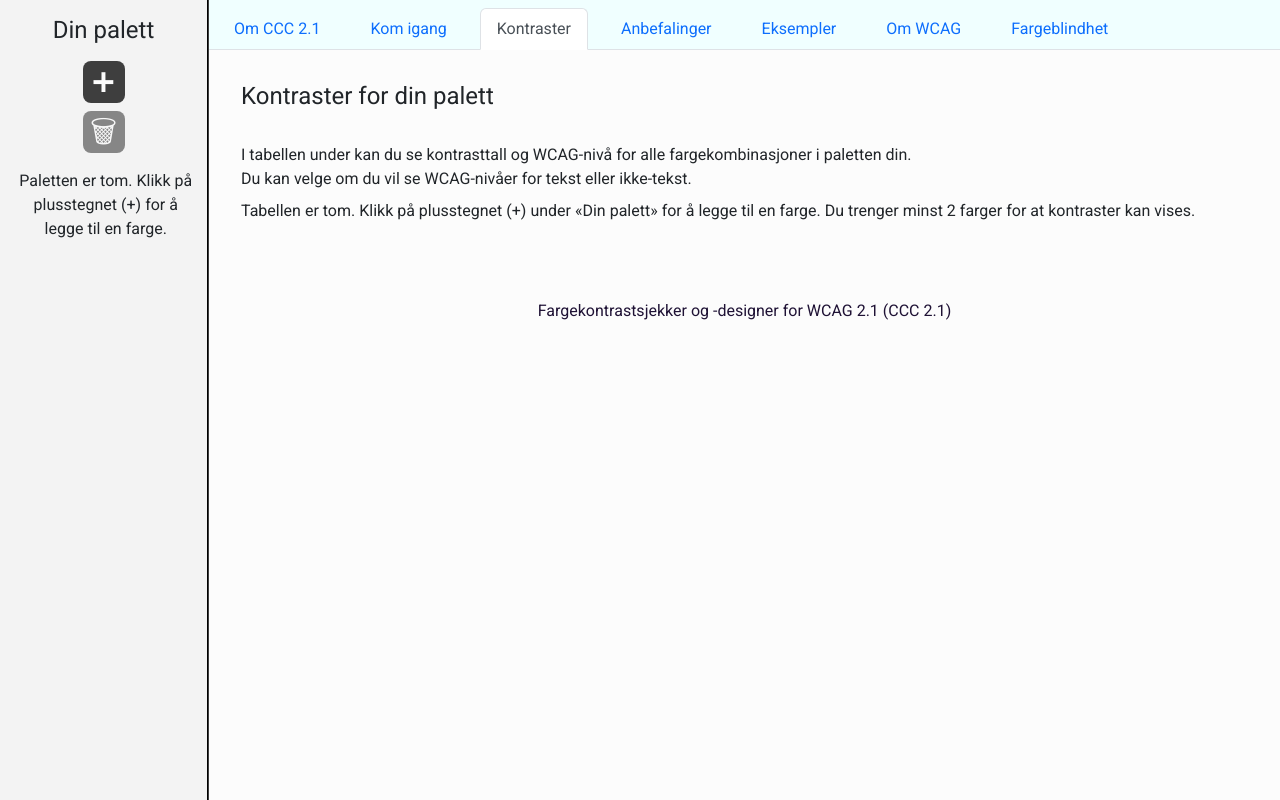
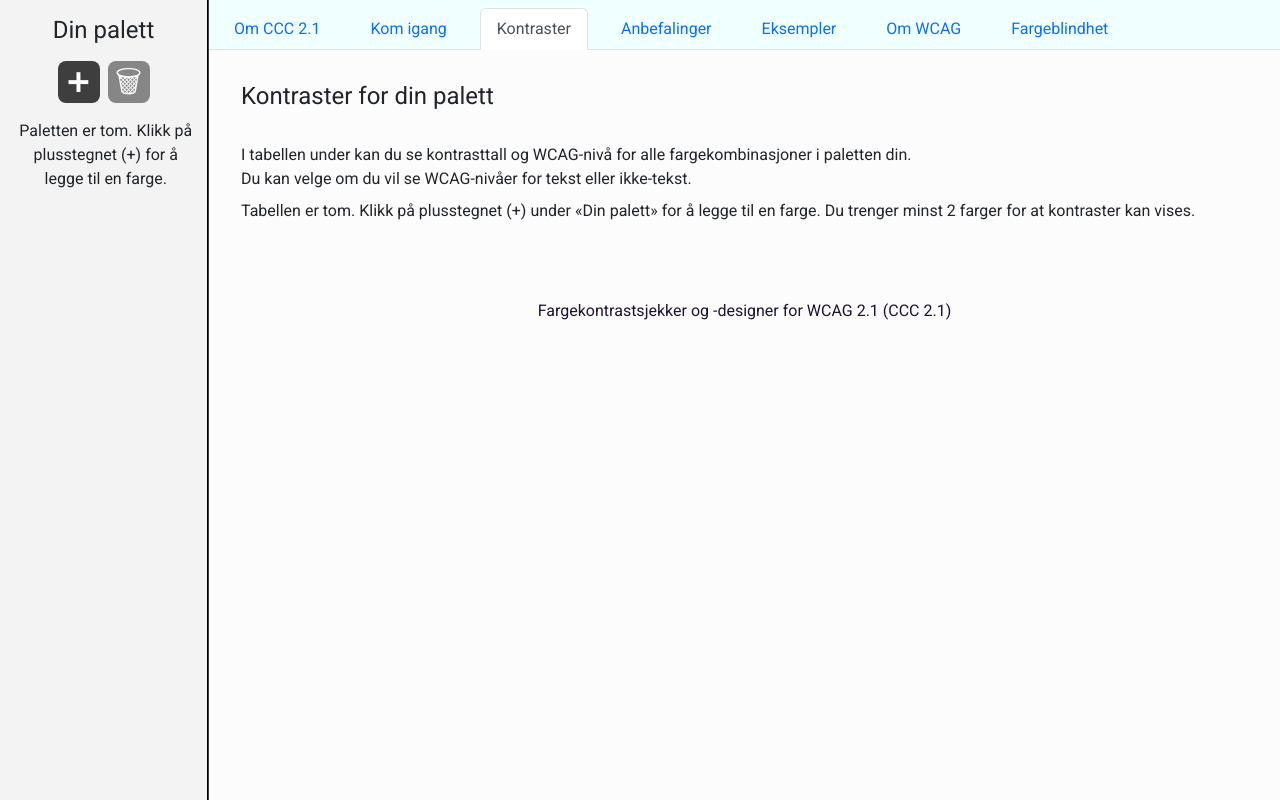
Before and after one commit to NorskRegnesentral/ccc21, a React (Create React App) app: page /#/ in a window 1280 px wide. Built offline with nearby package versions, Linux system fonts and the light colour scheme.

Commit message:
Plus and trash icons are in a row when on the left.

```diff
--- a/src/components/myColors/myColors.css
+++ b/src/components/myColors/myColors.css
@@ -18,6 +18,10 @@
     .empty-message {
 	    width: 85%;
 	}
+
+	.color-list-controls {
+    	flex-direction: row;
+    }
 }
 
 @media not screen and (min-width: 900px) {
@@ -27,6 +31,10 @@
         grid-template-columns: auto auto auto 1fr;
         height: 100px;
         width: 100vw;
+    }
+
+    .color-list-controls {
+    	flex-direction: column;
     }
 }
 
@@ -65,7 +73,6 @@
 
 .color-list-controls {
     display: flex;
-    flex-direction: column;
   grid-area: controls;
   grid-gap: .5em;
   justify-self: center;
@@ -111,6 +118,7 @@ h1 {
   /* height: 50px; */
   margin: 0;
   display: flex;
+  float: left;
   align-items: center;
   justify-content: center;
 }
```
